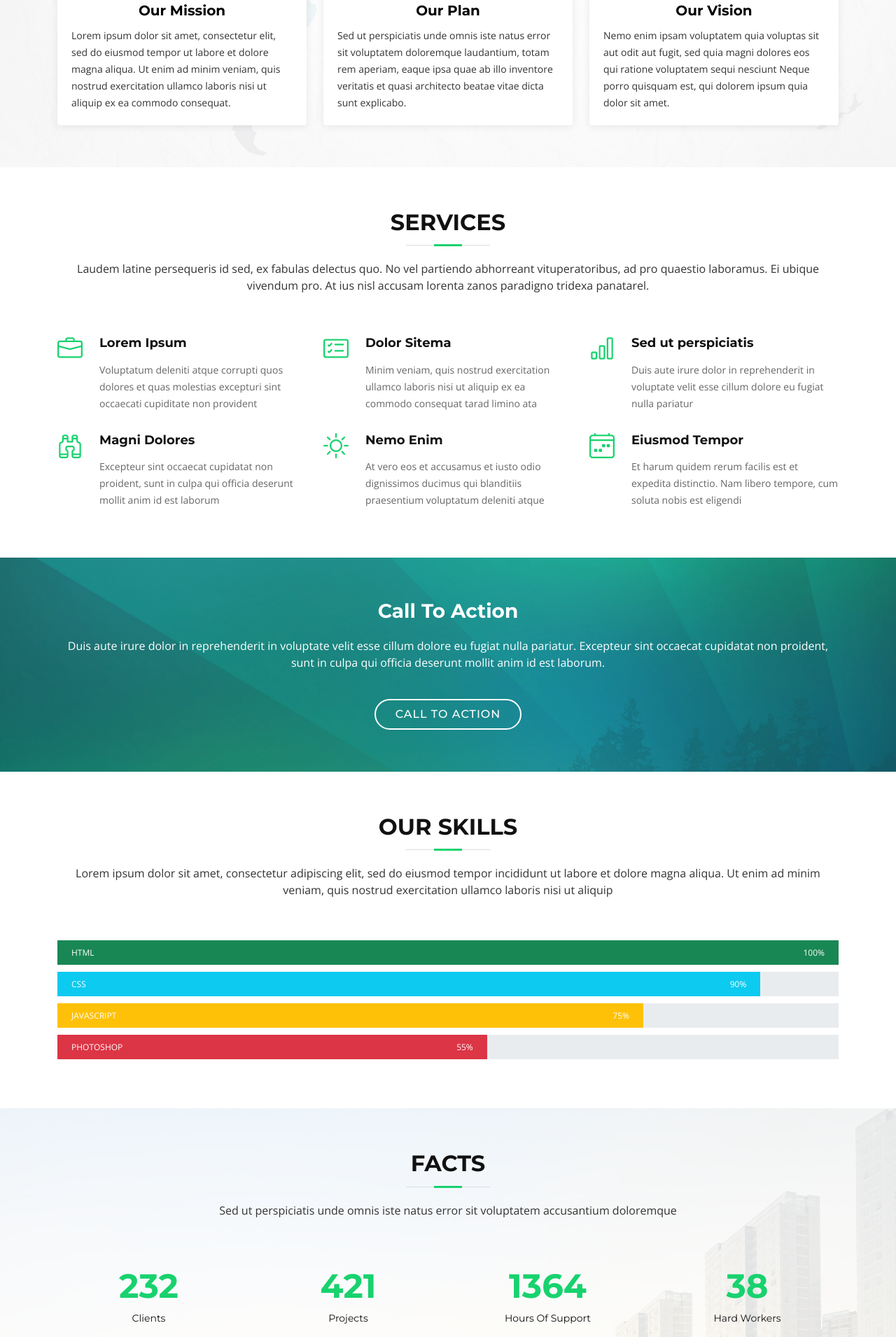
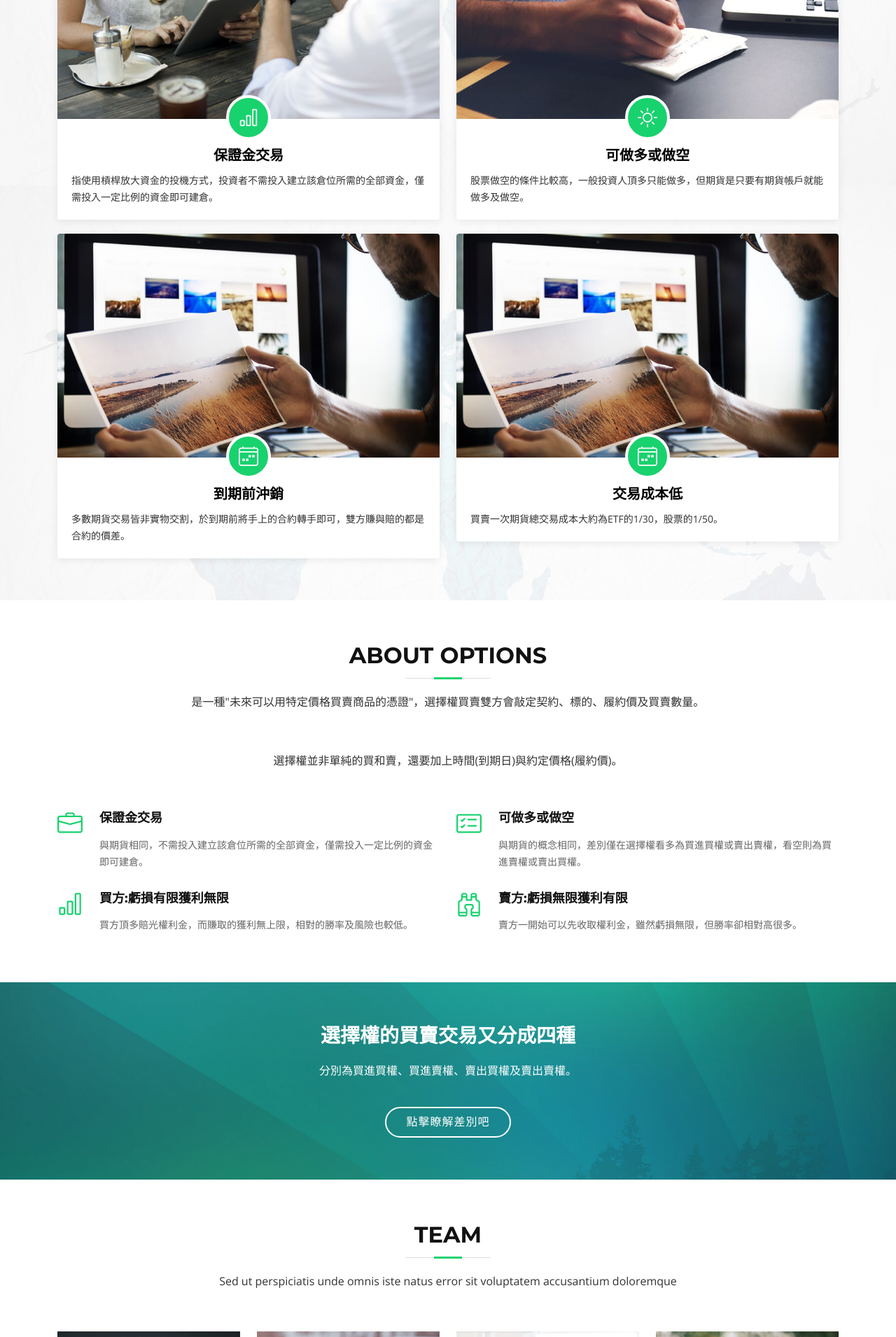
Before and after one commit to niiic3/niiic3.github.io, a plain HTML site: page index.html in a window 1280 px wide. Shown: the part 1519-3430 px from the top of the page at 70% size. Drawn offline with nearby package versions, Linux system fonts and the light colour scheme.

Commit message:
Add files via upload

```diff
--- a/index.html
+++ b/index.html
@@ -111,7 +111,7 @@
           <div class="carousel-item" style="background-image: url(assets/img/hero-carousel/3.jpg)">
             <div class="carousel-container">
               <div class="container">
-                <h2 class="animate__animated animate__fadeInDown">我要在這裡恭喜對期權一無所知的你…</h2>
+                <h2 class="animate__animated animate__fadeInDown">那我要在這裡恭喜你…</h2>
               </div>
             </div>
           </div>
@@ -128,7 +128,7 @@
           <div class="carousel-item" style="background-image: url(assets/img/hero-carousel/5.jpg)">
             <div class="carousel-container">
               <div class="container">
-                <h2 class="animate__animated animate__fadeInDown">就讓我們趕緊開始不專業期權小教室吧！</h2>
+                <h2 class="animate__animated animate__fadeInDown">就讓我們趕緊開始不專業期貨與選擇權小教室吧！</h2>
                 <a href="#featured-services" class="btn-get-started scrollto animate__animated animate__fadeInUp">瞭解更多</a>
               </div>
             </div>
@@ -158,19 +158,19 @@
           <div class="col-lg-4 box">
             <i class="bi bi-briefcase"></i>
             <h4 class="title"><a href="">商品簡介</a></h4>
-            <p class="description">Voluptatum deleniti atque corrupti quos dolores et quas molestias excepturi sint occaecati cupiditate non provident</p>
+            <p class="description">在此網站你能初步瞭解到兩種不同的衍生性金融商品</p>
           </div>
 
           <div class="col-lg-4 box box-bg">
             <i class="bi bi-card-checklist"></i>
             <h4 class="title"><a href="">兩者比較</a></h4>
-            <p class="description">Minim veniam, quis nostrud exercitation ullamco laboris nisi ut aliquip ex ea commodo consequat tarad limino ata</p>
+            <p class="description">此網站將進行兩種商品的風險、性質等的異同處比較</p>
           </div>
 
           <div class="col-lg-4 box">
             <i class="bi bi-binoculars"></i>
             <h4 class="title"><a href="">交易方式</a></h4>
-            <p class="description">Duis aute irure dolor in reprehenderit in voluptate velit esse cillum dolore eu fugiat nulla pariatur</p>
+            <p class="description">瞭解了兩種商品後將簡要介紹兩者的交易方式</p>
           </div>
 
         </div>
@@ -182,47 +182,62 @@
       <div class="container" data-aos="fade-up">
 
         <header class="section-header">
-          <h3>About Us</h3>
-          <p>Lorem ipsum dolor sit amet, consectetur adipiscing elit, sed do eiusmod tempor incididunt ut labore et dolore magna aliqua. Ut enim ad minim veniam, quis nostrud exercitation ullamco laboris nisi ut aliquip ex ea commodo consequat.</p>
+          <h3>ABOUT FUTURES</h3>
+          <p>期貨就是"未來的商品"，買賣期貨即為買賣未來東西的一個契約。</p>
+          <p>此概念起源於早期的農產品交易市場，為了規避價格的大幅波動買賣雙方事先簽訂契約，約定好數量、價格與日期以便進行貨物的交易。</p>
+          <p>期貨並非貨物，只是一張允諾買進或賣出貨物的契約。</p>
         </header>
 
         <div class="row about-cols">
 
-          <div class="col-md-4" data-aos="fade-up" data-aos-delay="100">
+          <div class="col-md-6" data-aos="fade-up" data-aos-delay="100">
             <div class="about-col">
               <div class="img">
                 <img src="assets/img/about-mission.jpg" alt="" class="img-fluid">
                 <div class="icon"><i class="bi bi-bar-chart"></i></div>
               </div>
-              <h2 class="title"><a href="#">Our Mission</a></h2>
+              <h2 class="title"><a href="#">保證金交易</a></h2>
               <p>
-                Lorem ipsum dolor sit amet, consectetur elit, sed do eiusmod tempor ut labore et dolore magna aliqua. Ut enim ad minim veniam, quis nostrud exercitation ullamco laboris nisi ut aliquip ex ea commodo consequat.
+                指使用槓桿放大資金的投機方式，投資者不需投入建立該倉位所需的全部資金，僅需投入一定比例的資金即可建倉。
               </p>
             </div>
           </div>
 
-          <div class="col-md-4" data-aos="fade-up" data-aos-delay="200">
+          <div class="col-md-6" data-aos="fade-up" data-aos-delay="200">
             <div class="about-col">
               <div class="img">
                 <img src="assets/img/about-plan.jpg" alt="" class="img-fluid">
                 <div class="icon"><i class="bi bi-brightness-high"></i></div>
               </div>
-              <h2 class="title"><a href="#">Our Plan</a></h2>
+              <h2 class="title"><a href="#">可做多或做空</a></h2>
               <p>
-                Sed ut perspiciatis unde omnis iste natus error sit voluptatem doloremque laudantium, totam rem aperiam, eaque ipsa quae ab illo inventore veritatis et quasi architecto beatae vitae dicta sunt explicabo.
+                股票做空的條件比較高，一般投資人頂多只能做多，但期貨是只要有期貨帳戶就能做多及做空。
               </p>
             </div>
           </div>
 
-          <div class="col-md-4" data-aos="fade-up" data-aos-delay="300">
+          <div class="col-md-6" data-aos="fade-up" data-aos-delay="300">
             <div class="about-col">
               <div class="img">
                 <img src="assets/img/about-vision.jpg" alt="" class="img-fluid">
                 <div class="icon"><i class="bi bi-calendar4-week"></i></div>
               </div>
-              <h2 class="title"><a href="#">Our Vision</a></h2>
+              <h2 class="title"><a href="#">到期前沖銷</a></h2>
               <p>
-                Nemo enim ipsam voluptatem quia voluptas sit aut odit aut fugit, sed quia magni dolores eos qui ratione voluptatem sequi nesciunt Neque porro quisquam est, qui dolorem ipsum quia dolor sit amet.
+                多數期貨交易皆非實物交割，於到期前將手上的合約轉手即可，雙方賺與賠的都是合約的價差。
+              </p>
+            </div>
+          </div>
+
+          <div class="col-md-6" data-aos="fade-up" data-aos-delay="400">
+            <div class="about-col">
+              <div class="img">
+                <img src="assets/img/about-vision.jpg" alt="" class="img-fluid">
+                <div class="icon"><i class="bi bi-calendar4-week"></i></div>
+              </div>
+              <h2 class="title"><a href="#">交易成本低</a></h2>
+              <p>
+                買賣一次期貨總交易成本大約為ETF的1/30，股票的1/50。
               </p>
             </div>
           </div>
@@ -237,41 +252,32 @@
       <div class="container" data-aos="fade-up">
 
         <header class="section-header wow fadeInUp">
-          <h3>Services</h3>
-          <p>Laudem latine persequeris id sed, ex fabulas delectus quo. No vel partiendo abhorreant vituperatoribus, ad pro quaestio laboramus. Ei ubique vivendum pro. At ius nisl accusam lorenta zanos paradigno tridexa panatarel.</p>
+          <h3>ABOUT OPTIONS</h3>
+          <p>是一種"未來可以用特定價格買賣商品的憑證"，選擇權買賣雙方會敲定契約、標的、履約價及買賣數量。</p>
+          <p>選擇權並非單純的買和賣，還要加上時間(到期日)與約定價格(履約價)。</p>
         </header>
 
         <div class="row">
 
-          <div class="col-lg-4 col-md-6 box" data-aos="fade-up" data-aos-delay="100">
+          <div class="col-lg-6 col-md-6 box" data-aos="fade-up" data-aos-delay="100">
             <div class="icon"><i class="bi bi-briefcase"></i></div>
-            <h4 class="title"><a href="">Lorem Ipsum</a></h4>
-            <p class="description">Voluptatum deleniti atque corrupti quos dolores et quas molestias excepturi sint occaecati cupiditate non provident</p>
+            <h4 class="title"><a href="">保證金交易</a></h4>
+            <p class="description">與期貨相同，不需投入建立該倉位所需的全部資金，僅需投入一定比例的資金即可建倉。</p>
           </div>
-          <div class="col-lg-4 col-md-6 box" data-aos="fade-up" data-aos-delay="200">
+          <div class="col-lg-6 col-md-6 box" data-aos="fade-up" data-aos-delay="200">
             <div class="icon"><i class="bi bi-card-checklist"></i></div>
-            <h4 class="title"><a href="">Dolor Sitema</a></h4>
-            <p class="description">Minim veniam, quis nostrud exercitation ullamco laboris nisi ut aliquip ex ea commodo consequat tarad limino ata</p>
+            <h4 class="title"><a href="">可做多或做空</a></h4>
+            <p class="description">與期貨的概念相同，差別僅在選擇權看多為買進買權或賣出賣權，看空則為買進賣權或賣出買權。</p>
           </div>
-          <div class="col-lg-4 col-md-6 box" data-aos="fade-up" data-aos-delay="300">
+          <div class="col-lg-6 col-md-6 box" data-aos="fade-up" data-aos-delay="300">
             <div class="icon"><i class="bi bi-bar-chart"></i></div>
-            <h4 class="title"><a href="">Sed ut perspiciatis</a></h4>
-            <p class="description">Duis aute irure dolor in reprehenderit in voluptate velit esse cillum dolore eu fugiat nulla pariatur</p>
+            <h4 class="title"><a href="">買方:虧損有限獲利無限</a></h4>
+            <p class="description">買方頂多賠光權利金，而賺取的獲利無上限，相對的勝率及風險也較低。</p>
           </div>
-          <div class="col-lg-4 col-md-6 box" data-aos="fade-up" data-aos-delay="200">
+          <div class="col-lg-6 col-md-6 box" data-aos="fade-up" data-aos-delay="200">
             <div class="icon"><i class="bi bi-binoculars"></i></div>
-            <h4 class="title"><a href="">Magni Dolores</a></h4>
-            <p class="description">Excepteur sint occaecat cupidatat non proident, sunt in culpa qui officia deserunt mollit anim id est laborum</p>
-          </div>
-          <div class="col-lg-4 col-md-6 box" data-aos="fade-up" data-aos-delay="300">
-            <div class="icon"><i class="bi bi-brightness-high"></i></div>
-            <h4 class="title"><a href="">Nemo Enim</a></h4>
-            <p class="description">At vero eos et accusamus et iusto odio dignissimos ducimus qui blanditiis praesentium voluptatum deleniti atque</p>
-          </div>
-          <div class="col-lg-4 col-md-6 box" data-aos="fade-up" data-aos-delay="400">
-            <div class="icon"><i class="bi bi-calendar4-week"></i></div>
-            <h4 class="title"><a href="">Eiusmod Tempor</a></h4>
-            <p class="description">Et harum quidem rerum facilis est et expedita distinctio. Nam libero tempore, cum soluta nobis est eligendi</p>
+            <h4 class="title"><a href="">賣方:虧損無限獲利有限</a></h4>
+            <p class="description">賣方一開始可以先收取權利金，雖然虧損無限，但勝率卻相對高很多。</p>
           </div>
 
         </div>
@@ -282,91 +288,98 @@
     <!-- ======= Call To Action Section ======= -->
     <section id="call-to-action">
       <div class="container text-center" data-aos="zoom-in">
-        <h3>Call To Action</h3>
-        <p> Duis aute irure dolor in reprehenderit in voluptate velit esse cillum dolore eu fugiat nulla pariatur. Excepteur sint occaecat cupidatat non proident, sunt in culpa qui officia deserunt mollit anim id est laborum.</p>
-        <a class="cta-btn" href="#">Call To Action</a>
+        <h3>選擇權的買賣交易又分成四種</h3>
+        <p> 分別為買進買權、買進賣權、賣出買權及賣出賣權。</p>
+        <a class="cta-btn" href="#">點擊瞭解差別吧</a>
       </div>
     </section><!-- End Call To Action Section -->
 
-    <!-- ======= Skills Section ======= -->
-    <section id="skills">
+    <!-- ======= Team Section ======= -->
+    <section id="team">
       <div class="container" data-aos="fade-up">
+        <div class="section-header">
+          <h3>Team</h3>
+          <p>Sed ut perspiciatis unde omnis iste natus error sit voluptatem accusantium doloremque</p>
+        </div>
 
-        <header class="section-header">
-          <h3>Our Skills</h3>
-          <p>Lorem ipsum dolor sit amet, consectetur adipiscing elit, sed do eiusmod tempor incididunt ut labore et dolore magna aliqua. Ut enim ad minim veniam, quis nostrud exercitation ullamco laboris nisi ut aliquip</p>
-        </header>
+        <div class="row">
 
-        <div class="skills-content">
-
-          <div class="progress">
-            <div class="progress-bar bg-success" role="progressbar" aria-valuenow="100" aria-valuemin="0" aria-valuemax="100">
-              <span class="skill">HTML <i class="val">100%</i></span>
+          <div class="col-lg-3 col-md-6">
+            <div class="member" data-aos="fade-up" data-aos-delay="100">
+              <img src="assets/img/team-1.jpg" class="img-fluid" alt="">
+              <div class="member-info">
+                <div class="member-info-content">
+                  <h4>Walter White</h4>
+                  <span>Chief Executive Officer</span>
+                  <div class="social">
+                    <a href=""><i class="bi bi-twitter"></i></a>
+                    <a href=""><i class="bi bi-facebook"></i></a>
+                    <a href=""><i class="bi bi-instagram"></i></a>
+                    <a href=""><i class="bi bi-linkedin"></i></a>
+                  </div>
+                </div>
+              </div>
             </div>
           </div>
 
-          <div class="progress">
-            <div class="progress-bar bg-info" role="progressbar" aria-valuenow="90" aria-valuemin="0" aria-valuemax="100">
-              <span class="skill">CSS <i class="val">90%</i></span>
+          <div class="col-lg-3 col-md-6">
+            <div class="member" data-aos="fade-up" data-aos-delay="200">
+              <img src="assets/img/team-2.jpg" class="img-fluid" alt="">
+              <div class="member-info">
+                <div class="member-info-content">
+                  <h4>Sarah Jhonson</h4>
+                  <span>Product Manager</span>
+                  <div class="social">
+                    <a href=""><i class="bi bi-twitter"></i></a>
+                    <a href=""><i class="bi bi-facebook"></i></a>
+                    <a href=""><i class="bi bi-instagram"></i></a>
+                    <a href=""><i class="bi bi-linkedin"></i></a>
+                  </div>
+                </div>
+              </div>
             </div>
           </div>
 
-          <div class="progress">
-            <div class="progress-bar bg-warning" role="progressbar" aria-valuenow="75" aria-valuemin="0" aria-valuemax="100">
-              <span class="skill">JavaScript <i class="val">75%</i></span>
+          <div class="col-lg-3 col-md-6">
+            <div class="member" data-aos="fade-up" data-aos-delay="300">
+              <img src="assets/img/team-3.jpg" class="img-fluid" alt="">
+              <div class="member-info">
+                <div class="member-info-content">
+                  <h4>William Anderson</h4>
+                  <span>CTO</span>
+                  <div class="social">
+                    <a href=""><i class="bi bi-twitter"></i></a>
+                    <a href=""><i class="bi bi-facebook"></i></a>
+                    <a href=""><i class="bi bi-instagram"></i></a>
+                    <a href=""><i class="bi bi-linkedin"></i></a>
+                  </div>
+                </div>
+              </div>
             </div>
           </div>
 
-          <div class="progress">
-            <div class="progress-bar bg-danger" role="progressbar" aria-valuenow="55" aria-valuemin="0" aria-valuemax="100">
-              <span class="skill">Photoshop <i class="val">55%</i></span>
+          <div class="col-lg-3 col-md-6">
+            <div class="member" data-aos="fade-up" data-aos-delay="400">
+              <img src="assets/img/team-4.jpg" class="img-fluid" alt="">
+              <div class="member-info">
+                <div class="member-info-content">
+                  <h4>Amanda Jepson</h4>
+                  <span>Accountant</span>
+                  <div class="social">
+                    <a href=""><i class="bi bi-twitter"></i></a>
+                    <a href=""><i class="bi bi-facebook"></i></a>
+                    <a href=""><i class="bi bi-instagram"></i></a>
+                    <a href=""><i class="bi bi-linkedin"></i></a>
+                  </div>
+                </div>
+              </div>
             </div>
           </div>
 
         </div>
 
       </div>
-    </section><!-- End Skills Section -->
-
-    <!-- ======= Facts Section ======= -->
-    <section id="facts">
-      <div class="container" data-aos="fade-up">
-
-        <header class="section-header">
-          <h3>Facts</h3>
-          <p>Sed ut perspiciatis unde omnis iste natus error sit voluptatem accusantium doloremque</p>
-        </header>
-
-        <div class="row counters">
-
-          <div class="col-lg-3 col-6 text-center">
-            <span data-purecounter-start="0" data-purecounter-end="232" data-purecounter-duration="1" class="purecounter"></span>
-            <p>Clients</p>
-          </div>
-
-          <div class="col-lg-3 col-6 text-center">
-            <span data-purecounter-start="0" data-purecounter-end="421" data-purecounter-duration="1" class="purecounter"></span>
-            <p>Projects</p>
-          </div>
-
-          <div class="col-lg-3 col-6 text-center">
-            <span data-purecounter-start="0" data-purecounter-end="1364" data-purecounter-duration="1" class="purecounter"></span>
-            <p>Hours Of Support</p>
-          </div>
-
-          <div class="col-lg-3 col-6 text-center">
-            <span data-purecounter-start="0" data-purecounter-end="38" data-purecounter-duration="1" class="purecounter"></span>
-            <p>Hard Workers</p>
-          </div>
-
-        </div>
-
-        <div class="facts-img">
-          <img src="assets/img/facts-img.png" alt="" class="img-fluid">
-        </div>
-
-      </div>
-    </section><!-- End Facts Section -->
+    </section><!-- End Team Section -->
 
     <!-- ======= Portfolio Section ======= -->
     <section id="portfolio" class="section-bg">
```
